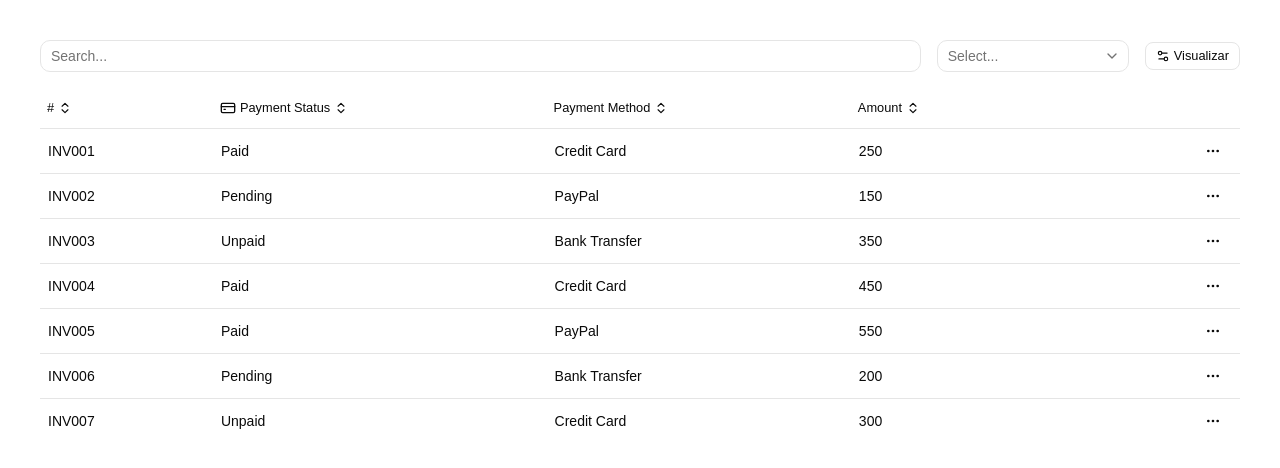
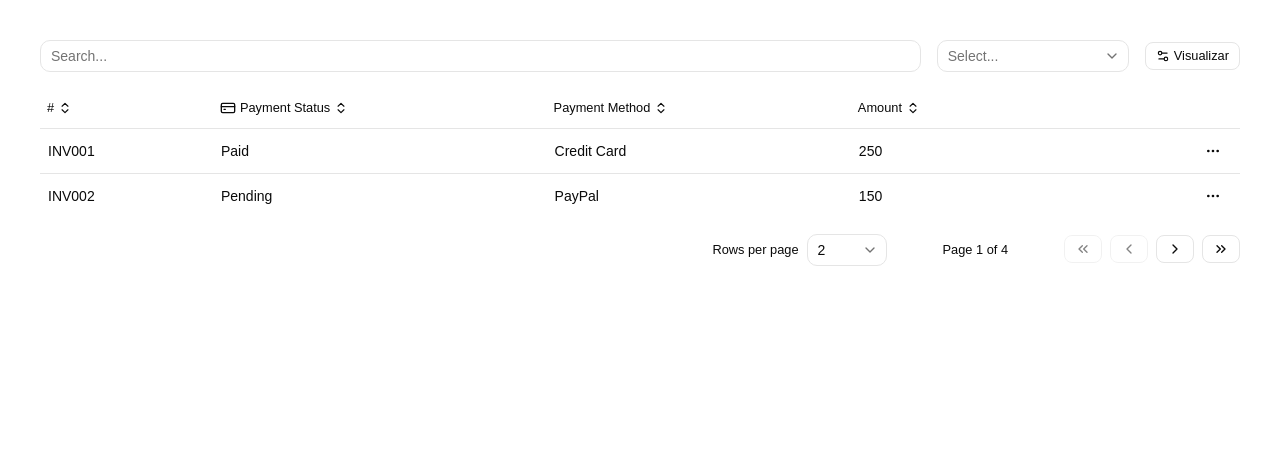
Before and after one commit to vinicius-mendes07/Data-Table, a React (Vite) app: page / in a window 1280 px wide. Shown: the top 468 px of the page. Built offline with nearby package versions, Linux system fonts and the light colour scheme.

Commit message:
feat: pagination

```diff
--- /dev/null
+++ b/src/components/DataTable/DataTablePagination.tsx
@@ -0,0 +1,86 @@
+import {
+  ChevronLeftIcon,
+  ChevronRightIcon,
+  ChevronsLeftIcon,
+  ChevronsRightIcon,
+} from 'lucide-react';
+import { Button } from '../ui/button';
+import { useDataTable } from './DataTableContext';
+import {
+  Select,
+  SelectContent,
+  SelectGroup,
+  SelectItem,
+  SelectTrigger,
+  SelectValue,
+} from '../ui/select';
+
+export function DataTablePagination() {
+  const { table } = useDataTable();
+
+  return (
+    <div className="flex items-center gap-14">
+      <div className="flex items-center gap-2">
+        <small>Rows per page</small>
+
+        <Select
+          value={String(table.getState().pagination.pageSize)}
+          onValueChange={(value) => table.setPageSize(Number(value))}
+        >
+          <SelectTrigger className="w-20">
+            <SelectValue placeholder="Select..." />
+          </SelectTrigger>
+          <SelectContent>
+            <SelectGroup>
+              {[2, 4, 6, 8, 10].map((option) => (
+                <SelectItem key={option} value={String(option)}>
+                  {option}
+                </SelectItem>
+              ))}
+            </SelectGroup>
+          </SelectContent>
+        </Select>
+      </div>
+
+      <small>
+        Page {table.getState().pagination.pageIndex + 1} of{' '}
+        {table.getPageCount()}
+      </small>
+
+      <div className="space-x-2">
+        <Button
+          onClick={table.firstPage}
+          variant="outline"
+          size="sm"
+          disabled={!table.getCanPreviousPage()}
+        >
+          <ChevronsLeftIcon className="size-4" />
+        </Button>
+        <Button
+          onClick={table.previousPage}
+          variant="outline"
+          size="sm"
+          disabled={!table.getCanPreviousPage()}
+        >
+          <ChevronLeftIcon className="size-4" />
+        </Button>
+        <Button
+          onClick={table.nextPage}
+          variant="outline"
+          size="sm"
+          disabled={!table.getCanNextPage()}
+        >
+          <ChevronRightIcon className="size-4" />
+        </Button>
+        <Button
+          onClick={table.lastPage}
+          variant="outline"
+          size="sm"
+          disabled={!table.getCanNextPage()}
+        >
+          <ChevronsRightIcon className="size-4" />
+        </Button>
+      </div>
+    </div>
+  );
+}
--- a/src/components/DataTable/index.tsx
+++ b/src/components/DataTable/index.tsx
@@ -4,9 +4,11 @@ import {
   getFacetedRowModel,
   getFacetedUniqueValues,
   getFilteredRowModel,
+  getPaginationRowModel,
   getSortedRowModel,
   useReactTable,
   type ColumnDef,
+  type PaginationState,
 } from '@tanstack/react-table';
 import { DataTableContext } from './DataTableContext';
 import type { ReactNode } from 'react';
@@ -15,12 +17,14 @@ interface IDataTableProps<TData> {
   data: TData[];
   columns: ColumnDef<TData>[];
   children: ReactNode;
+  pagination?: PaginationState;
 }
 
 export function DataTable<TData>({
   data,
   columns,
   children,
+  pagination,
 }: IDataTableProps<TData>) {
   const table = useReactTable({
     data,
@@ -29,12 +33,14 @@ export function DataTable<TData>({
     defaultColumn: {
       size: 100,
     },
+    initialState: { pagination },
     getCoreRowModel: getCoreRowModel(),
     getFilteredRowModel: getFilteredRowModel(),
     getFacetedRowModel: getFacetedRowModel(),
     getFacetedUniqueValues: getFacetedUniqueValues(),
     getFacetedMinMaxValues: getFacetedMinMaxValues(),
     getSortedRowModel: getSortedRowModel(),
+    getPaginationRowModel: getPaginationRowModel(),
   });
 
   return (
--- a/src/components/InvoicesTable/index.tsx
+++ b/src/components/InvoicesTable/index.tsx
@@ -5,16 +5,25 @@ import { DataTableColumnsVisibilityDropdown } from '../DataTable/DataTableColumn
 import { DataTableContent } from '../DataTable/DataTableContent';
 import { DataTableTextFilter } from '../DataTable/DataTableTextFilter';
 import { DataTableFacetedFilter } from '../DataTable/DataTableFacetedFilter';
+import { DataTablePagination } from '../DataTable/DataTablePagination';
 
 export function InvoicesTable() {
   return (
-    <DataTable data={invoices} columns={columns}>
+    <DataTable
+      data={invoices}
+      columns={columns}
+      pagination={{ pageIndex: 0, pageSize: 2 }}
+    >
       <div className="mb-4 flex items-center gap-4">
         <DataTableTextFilter placeholder="Search..." column="paymentStatus" />
         <DataTableFacetedFilter column="paymentStatus" />
         <DataTableColumnsVisibilityDropdown />
       </div>
       <DataTableContent />
+
+      <div className="flex justify-end items-center mt-4">
+        <DataTablePagination />
+      </div>
     </DataTable>
   );
 }
```
